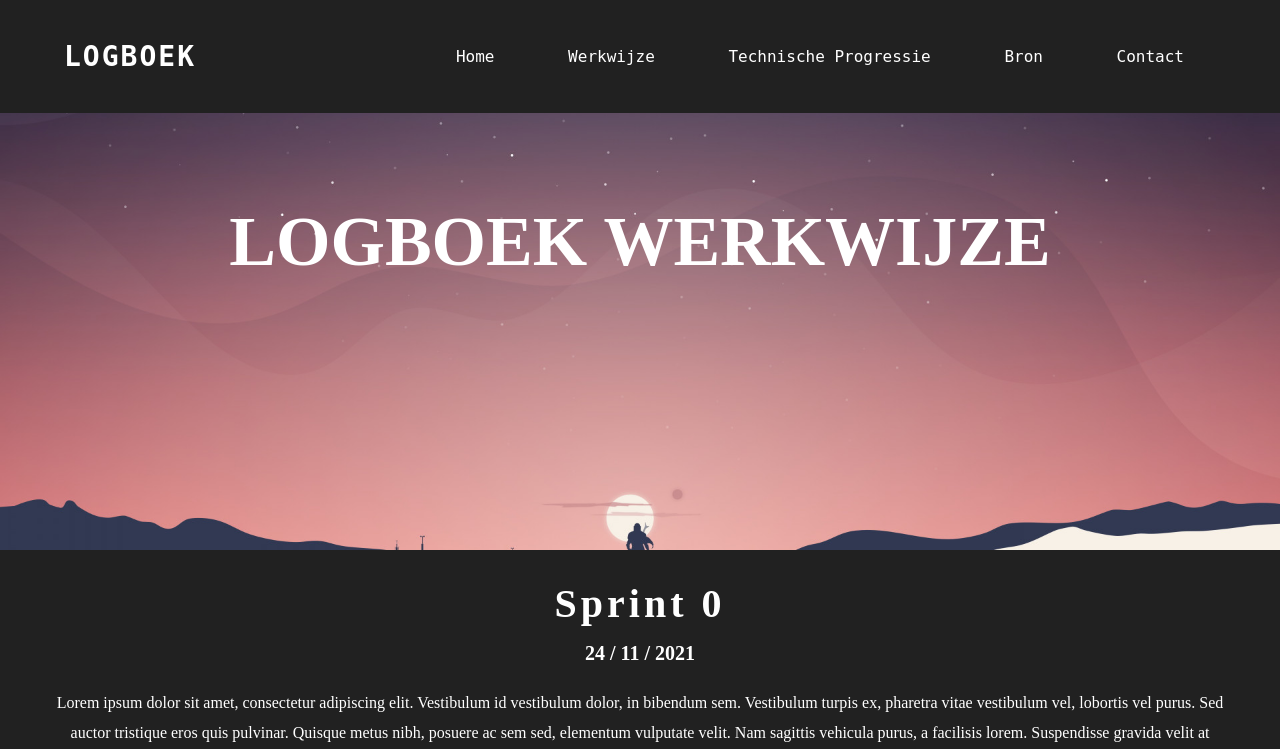
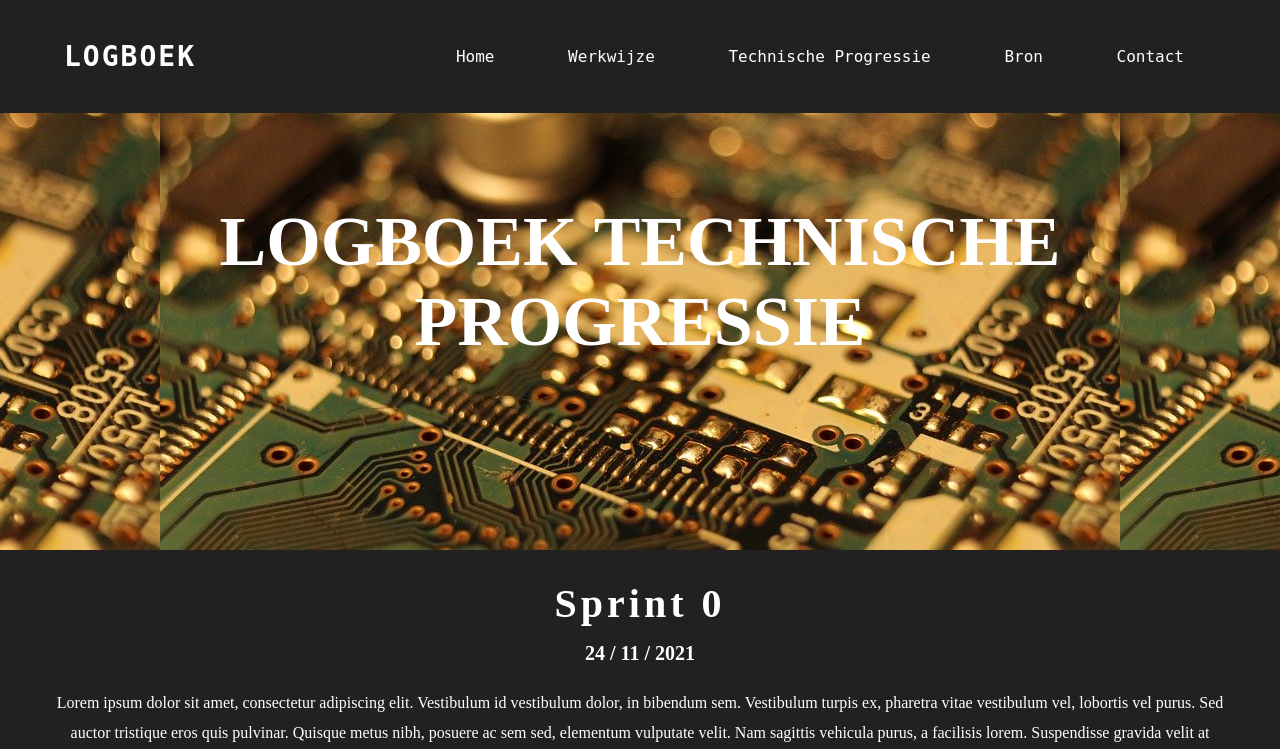
Before and after one commit to JamieVos991/F2M2-Radicale-Kunstspeeltuin, a PHP site: page /technisch.html in a window 1280 px wide. Shown: the top 749 px of the page. Run offline with PHP 8.4, Linux system fonts and the light colour scheme.

Commit message:
Technische progressie logboek aangevuld

```diff
--- a/Logboek/Stylesheets/technisch.css
+++ b/Logboek/Stylesheets/technisch.css
@@ -79,9 +79,8 @@ header {
 	height: 500px;
 	position: fixed;
 	top: 100px;
-	background-image: url(../techniek-nul-en-een-bit-behang-2048x1152_49.jpg);
-	-webkit-background-size: cover;
-	background-size: cover;
+	background-image: url(../tech-4909951_960_720.jpg);
+    background-repeat: ;
 	background-position: center center;
 }
 
--- a/Logboek/Stylesheets/werkwijze.css
+++ b/Logboek/Stylesheets/werkwijze.css
@@ -81,8 +81,6 @@ header {
 	position: fixed;
 	top: 100px;
 	background-image: url(../the-mandalorian-5k-1920x1080_477555-mm-90.jpg);
-	-webkit-background-size: cover;
-	background-size: cover;
 	background-position: center center;
 }
 
--- a/Logboek/technisch.html
+++ b/Logboek/technisch.html
@@ -5,7 +5,7 @@
     <meta http-equiv="X-UA-Compatible" content="IE=edge">
     <meta name="viewport" content="width=device-width, initial-scale=1.0">
     <title>Technische progressie</title>
-    <link rel="stylesheet" href="../Logboek/Stylesheets/werkwijze.css">
+    <link rel="stylesheet" href="../Logboek/Stylesheets/technisch.css">
 </head>
 <body>
     <div class="box-area">
@@ -28,7 +28,7 @@
             </div>
         </header>
         <div class="banner-area">
-            <h2>Logboek Werkwijze</h2>
+            <h2>Logboek Technische Progressie</h2>
         </div>
         <div class="content-area">
             <div class="wrapper">
```
Also changed, not shown: Logboek/tech-4909951_960_720.jpg (added).
